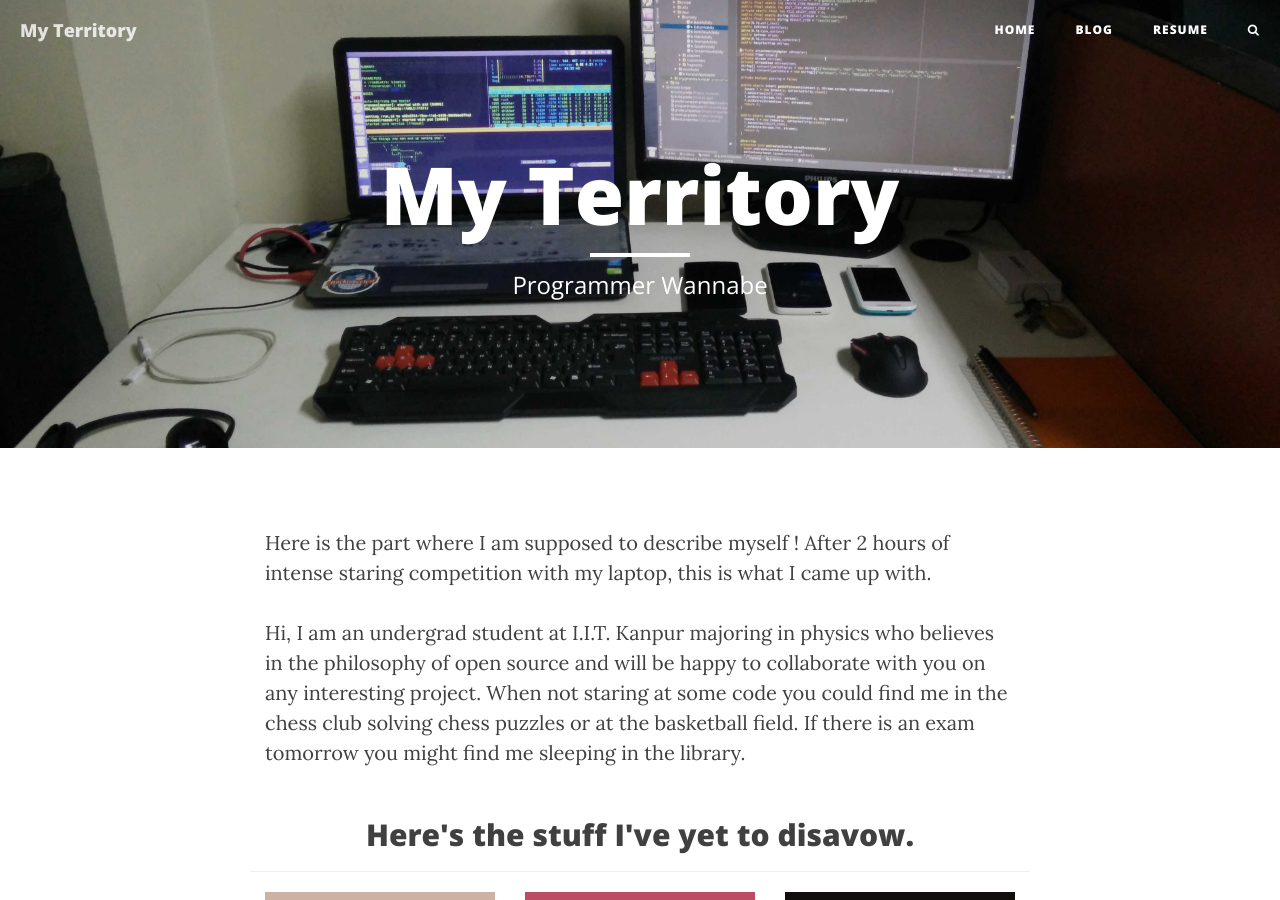
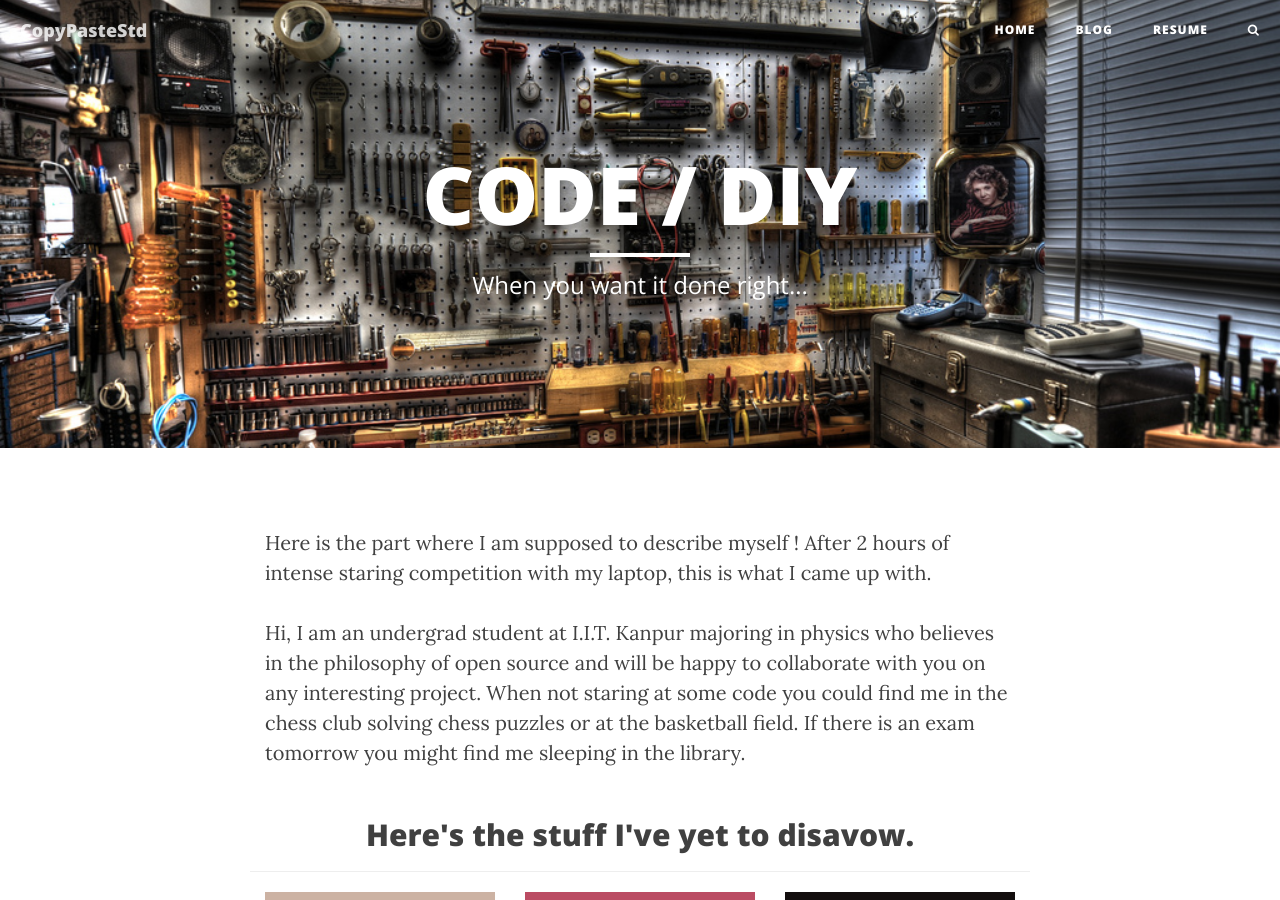
Before and after one commit to copypastestd/copypastestd.github.io, a Jekyll site: the page built from index.html, in a window 1280 px wide and 900 px high. Built offline with Jekyll 4.4.1, drawn with Linux system fonts in a browser that asks for light colours; nearby versions of some CDN libraries; some of the changed text lies outside the part shown.

Commit message:
change header picture

```diff
--- a/_config.yml
+++ b/_config.yml
@@ -1,16 +1,16 @@
 # Site settings
-title: My Territory
-blog_title: My Territory
+title: CopyPasteStd
+blog_title: CODE / DIY
 header-img: img/home-bg.jpg
-email: root@shikherverma.com
-copyright_name: ShikherVerma
-description: "Online Territory of Shikher Verma"
+email: copypastestd@gmail.com
+copyright_name: CopyPaste
+description: "Copy Paste ... Profit"
 baseurl: "" #base url is for when the site is not at the root but at some subdirectory.
 url: http://shikherverma.com #only used in disque comments for now
 disqus_url: shikherverma.com # disque comments are broken if you send http:// along with url
-github_username:  shikherverma
-facebook_username:  shikherverma1
-stackoverflow_username: 6764571/shikher-verma
+github_username: copypastestd
+link: RomeoND
+
 collections:
   - portfolio
 
--- a/_includes/footer.html
+++ b/_includes/footer.html
@@ -22,12 +22,12 @@
                         </a>
                     </li>
                     {% endif %}
-                    {% if site.facebook_username %}
+                    {% if site.link %}
                     <li>
-                        <a href="https://www.facebook.com/{{ site.facebook_username }}">
+                        <a href="http://www.instructables.com/member/{{ site.link }}">
                             <span class="fa-stack fa-lg">
                                 <i class="fa fa-circle fa-stack-2x"></i>
-                                <i class="fa fa-facebook fa-stack-1x fa-inverse"></i>
+                                <i class="fa fa-link fa-stack-1x fa-inverse"></i>
                             </span>
                         </a>
                     </li>
@@ -54,7 +54,7 @@
                     {% endif %}
                     {% if site.email %}
                     <li>
-                        <a href="mailto:{{ site.email_username }}">
+                        <a href="mailto:{{ site.email }}">
                             <span class="fa-stack fa-lg">
                                 <i class="fa fa-circle fa-stack-2x"></i>
                                 <i class="fa fa-envelope fa-stack-1x fa-inverse"></i>
--- a/index.html
+++ b/index.html
@@ -1,6 +1,6 @@
 ---
 layout: page
-description: "Programmer Wannabe"
+description: "When you want it done right..."
 header-img: "img/home-bg.jpg"
 ---
 
```
Also changed, not shown: img/home-bg.jpg, img/home-bg0.jpg (added), img/home-bg1.jpg (added), img/home-bg2.jpg (added), 2 other files.
